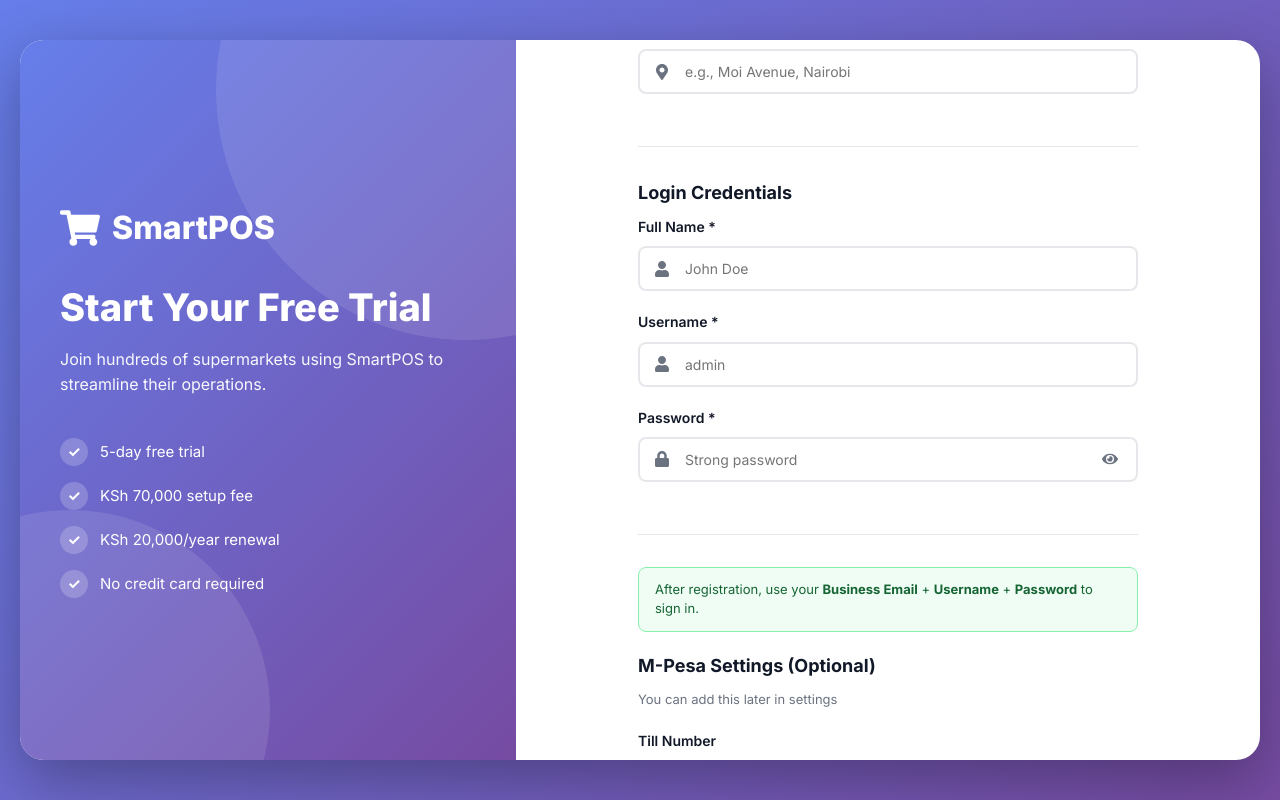
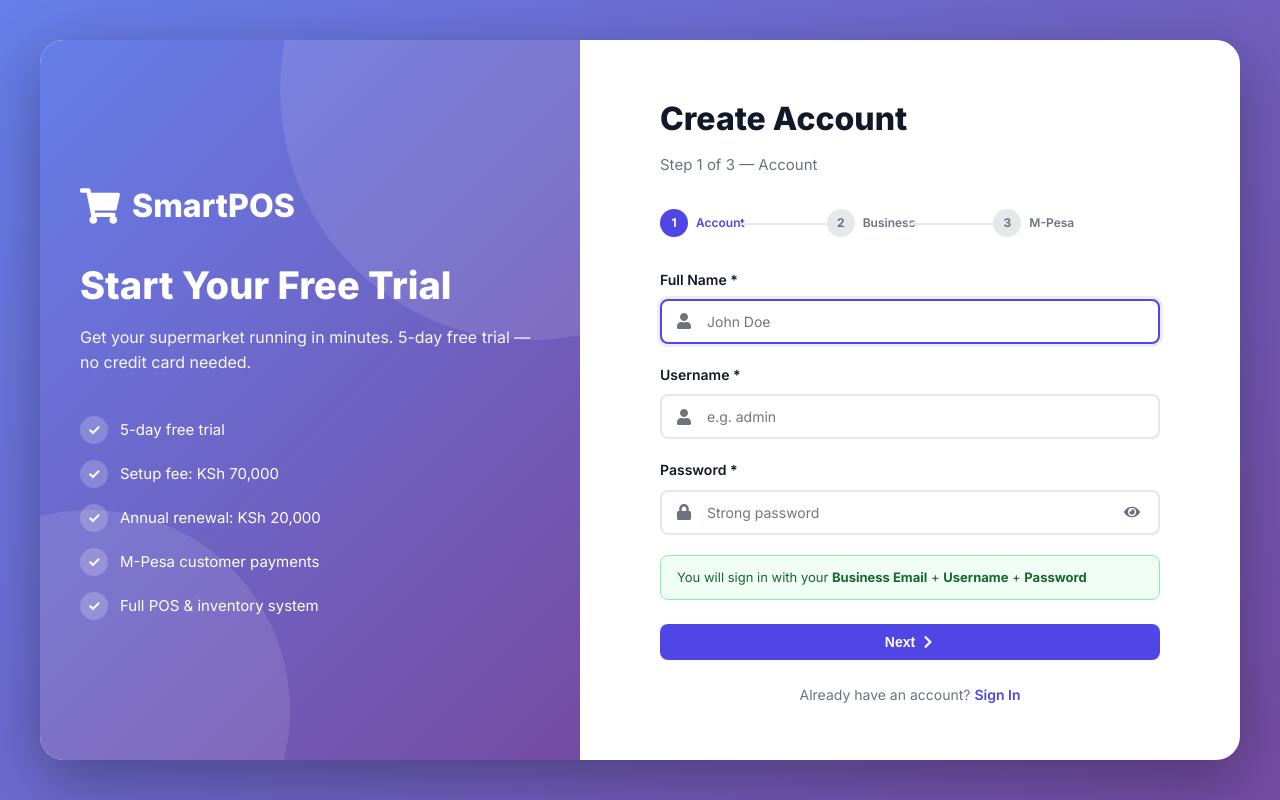
Before and after one commit to manodhiambo/smartpos, a React (Create React App) app in the folder frontend/: page /register in a window 1280 px wide. Built offline with nearby package versions, Linux system fonts and the light colour scheme; no server answers.

Commit message:
Pushing updates

```diff
--- a/frontend/src/pages/RegisterPage.js
+++ b/frontend/src/pages/RegisterPage.js
@@ -1,22 +1,29 @@
 import React, { useState } from 'react';
 import { useNavigate, Link } from 'react-router-dom';
 import { useAuth } from '../context/AuthContext';
-import { FaShoppingCart, FaStore, FaEnvelope, FaPhone, FaMapMarkerAlt, FaUser, FaLock, FaEye, FaEyeSlash, FaTag } from 'react-icons/fa';
+import {
+  FaShoppingCart, FaStore, FaEnvelope, FaPhone,
+  FaMapMarkerAlt, FaUser, FaLock, FaEye, FaEyeSlash,
+  FaChevronRight, FaChevronLeft
+} from 'react-icons/fa';
 import '../styles/AuthPages.css';
+
+const STEPS = ['Account', 'Business', 'M-Pesa'];
 
 const RegisterPage = () => {
   const navigate = useNavigate();
   const { register } = useAuth();
   const [loading, setLoading] = useState(false);
+  const [step, setStep] = useState(0);
   const [showPassword, setShowPassword] = useState(false);
   const [formData, setFormData] = useState({
-    businessName: '',
-    businessEmail: '',
-    businessPhone: '',
-    businessAddress: '',
     adminUsername: '',
     adminPassword: '',
     adminFullName: '',
+    businessEmail: '',
+    businessName: '',
+    businessPhone: '',
+    businessAddress: '',
     mpesaTillNumber: '',
     mpesaPaybill: '',
     mpesaAccountNumber: ''
@@ -25,83 +32,58 @@
 
   const handleChange = (e) => {
     const { name, value } = e.target;
-    setFormData(prev => ({
-      ...prev,
-      [name]: value
-    }));
-    // Clear error for this field
-    if (errors[name]) {
-      setErrors(prev => ({
-        ...prev,
-        [name]: ''
-      }));
-    }
+    setFormData(prev => ({ ...prev, [name]: value }));
+    if (errors[name]) setErrors(prev => ({ ...prev, [name]: '' }));
   };
 
-  const validateForm = () => {
+  const validateStep = (s) => {
     const newErrors = {};
-
-    // Business Information
-    if (!formData.businessName.trim()) {
-      newErrors.businessName = 'Business name is required';
+    if (s === 0) {
+      if (!formData.adminFullName.trim()) newErrors.adminFullName = 'Full name is required';
+      if (!formData.adminUsername.trim()) newErrors.adminUsername = 'Username is required';
+      else if (formData.adminUsername.length < 3) newErrors.adminUsername = 'At least 3 characters';
+      if (!formData.adminPassword) newErrors.adminPassword = 'Password is required';
+      else if (formData.adminPassword.length < 8) newErrors.adminPassword = 'At least 8 characters';
+      else if (!/(?=.*[a-z])(?=.*[A-Z])(?=.*\d)(?=.*[@$!%*?&])/.test(formData.adminPassword))
+        newErrors.adminPassword = 'Must include uppercase, lowercase, number & special character';
     }
-
-    if (!formData.businessEmail.trim()) {
-      newErrors.businessEmail = 'Business email is required';
-    } else if (!/\S+@\S+\.\S+/.test(formData.businessEmail)) {
-      newErrors.businessEmail = 'Invalid email format';
+    if (s === 1) {
+      if (!formData.businessName.trim()) newErrors.businessName = 'Business name is required';
+      if (!formData.businessEmail.trim()) newErrors.businessEmail = 'Business email is required';
+      else if (!/\S+@\S+\.\S+/.test(formData.businessEmail)) newErrors.businessEmail = 'Invalid email';
+      if (!formData.businessPhone.trim()) newErrors.businessPhone = 'Phone is required';
+      else if (!/^(\+254|0)[17]\d{8}$/.test(formData.businessPhone)) newErrors.businessPhone = 'Invalid Kenyan phone number';
+      if (!formData.businessAddress.trim()) newErrors.businessAddress = 'Address is required';
     }
-
-    if (!formData.businessPhone.trim()) {
-      newErrors.businessPhone = 'Business phone is required';
-    } else if (!/^(\+254|0)[17]\d{8}$/.test(formData.businessPhone)) {
-      newErrors.businessPhone = 'Invalid Kenyan phone number';
-    }
-
-    if (!formData.businessAddress.trim()) {
-      newErrors.businessAddress = 'Business address is required';
-    }
-
-    // Admin Information
-    if (!formData.adminUsername.trim()) {
-      newErrors.adminUsername = 'Username is required';
-    } else if (formData.adminUsername.length < 3) {
-      newErrors.adminUsername = 'Username must be at least 3 characters';
-    }
-
-    if (!formData.adminPassword) {
-      newErrors.adminPassword = 'Password is required';
-    } else if (formData.adminPassword.length < 8) {
-      newErrors.adminPassword = 'Password must be at least 8 characters';
-    } else if (!/(?=.*[a-z])(?=.*[A-Z])(?=.*\d)(?=.*[@$!%*?&])/.test(formData.adminPassword)) {
-      newErrors.adminPassword = 'Password must contain uppercase, lowercase, number, and special character';
-    }
-
-    if (!formData.adminFullName.trim()) {
-      newErrors.adminFullName = 'Full name is required';
-    }
-
     setErrors(newErrors);
     return Object.keys(newErrors).length === 0;
   };
 
+  const nextStep = () => {
+    if (validateStep(step)) setStep(s => s + 1);
+  };
+
+  const prevStep = () => {
+    setErrors({});
+    setStep(s => s - 1);
+  };
+
   const handleSubmit = async (e) => {
     e.preventDefault();
-
-    if (!validateForm()) return;
+    if (!validateStep(step)) return;
 
     setLoading(true);
     const result = await register(formData);
     setLoading(false);
 
-    if (result.success) {
-      navigate('/dashboard');
-    }
+    if (result.success) navigate('/dashboard');
   };
 
   return (
     <div className="auth-page">
-      <div className="auth-container register-container">
+      <div className="auth-container">
+
+        {/* Left Panel */}
         <div className="auth-left">
           <div className="auth-left-content">
             <div className="auth-logo">
@@ -110,7 +92,7 @@
             </div>
             <h1 className="auth-left-title">Start Your Free Trial</h1>
             <p className="auth-left-description">
-              Join hundreds of supermarkets using SmartPOS to streamline their operations.
+              Get your supermarket running in minutes. 5-day free trial — no credit card needed.
             </p>
             <div className="auth-features">
               <div className="auth-feature-item">
@@ -119,53 +101,109 @@
               </div>
               <div className="auth-feature-item">
                 <div className="feature-check">✓</div>
-                <span>KSh 70,000 setup fee</span>
+                <span>Setup fee: KSh 70,000</span>
               </div>
               <div className="auth-feature-item">
                 <div className="feature-check">✓</div>
-                <span>KSh 20,000/year renewal</span>
+                <span>Annual renewal: KSh 20,000</span>
               </div>
               <div className="auth-feature-item">
                 <div className="feature-check">✓</div>
-                <span>No credit card required</span>
+                <span>M-Pesa customer payments</span>
+              </div>
+              <div className="auth-feature-item">
+                <div className="feature-check">✓</div>
+                <span>Full POS & inventory system</span>
               </div>
             </div>
           </div>
         </div>
 
+        {/* Right Panel */}
         <div className="auth-right">
           <div className="auth-form-container">
-            <h2 className="auth-form-title">Create Your Account</h2>
-            <p className="auth-form-subtitle">Fill in your details to get started</p>
+            <h2 className="auth-title">Create Account</h2>
+            <p className="auth-subtitle">Step {step + 1} of {STEPS.length} — {STEPS[step]}</p>
 
-            <form onSubmit={handleSubmit} className="auth-form">
-              {/* Pricing Banner */}
-              <div className="pricing-banner">
-                <FaTag className="pricing-banner-icon" />
-                <span>5-day free trial, then KSh 70,000 setup fee + KSh 20,000/year</span>
+            {/* Step indicators */}
+            <div className="reg-steps">
+              {STEPS.map((label, i) => (
+                <div key={label} className={`reg-step ${i === step ? 'active' : i < step ? 'done' : ''}`}>
+                  <div className="reg-step-dot">{i < step ? '✓' : i + 1}</div>
+                  <span className="reg-step-label">{label}</span>
+                </div>
+              ))}
             </div>
 
-              {/* Business Information */}
-              <div className="form-section">
-                <h3 className="form-section-title">Business Information</h3>
+            <form onSubmit={step < STEPS.length - 1 ? (e) => { e.preventDefault(); nextStep(); } : handleSubmit} className="auth-form">
+
+              {/* Step 0 — Login Credentials */}
+              {step === 0 && (
+                <>
+                  <div className="input-group">
+                    <label htmlFor="adminFullName">Full Name *</label>
+                    <div className="input-with-icon">
+                      <FaUser className="input-icon" />
+                      <input
+                        type="text"
+                        id="adminFullName"
+                        name="adminFullName"
+                        placeholder="John Doe"
+                        value={formData.adminFullName}
+                        onChange={handleChange}
+                        disabled={loading}
+                        autoFocus
+                      />
+                    </div>
+                    {errors.adminFullName && <span className="input-error">{errors.adminFullName}</span>}
+                  </div>
 
                   <div className="input-group">
-                  <label htmlFor="businessName">Business Name *</label>
+                    <label htmlFor="adminUsername">Username *</label>
                     <div className="input-with-icon">
-                    <FaStore className="input-icon" />
+                      <FaUser className="input-icon" />
                       <input
                         type="text"
-                      id="businessName"
-                      name="businessName"
-                      placeholder="e.g., Nairobi Supermarket"
-                      value={formData.businessName}
+                        id="adminUsername"
+                        name="adminUsername"
+                        placeholder="e.g. admin"
+                        value={formData.adminUsername}
                         onChange={handleChange}
                         disabled={loading}
                       />
                     </div>
-                  {errors.businessName && <span className="input-error">{errors.businessName}</span>}
+                    {errors.adminUsername && <span className="input-error">{errors.adminUsername}</span>}
                   </div>
 
+                  <div className="input-group">
+                    <label htmlFor="adminPassword">Password *</label>
+                    <div className="input-with-icon">
+                      <FaLock className="input-icon" />
+                      <input
+                        type={showPassword ? 'text' : 'password'}
+                        id="adminPassword"
+                        name="adminPassword"
+                        placeholder="Strong password"
+                        value={formData.adminPassword}
+                        onChange={handleChange}
+                        disabled={loading}
+                      />
+                      <button type="button" className="password-toggle" onClick={() => setShowPassword(v => !v)}>
+                        {showPassword ? <FaEyeSlash /> : <FaEye />}
+                      </button>
+                    </div>
+                    {errors.adminPassword && <span className="input-error">{errors.adminPassword}</span>}
+                  </div>
+
+                  <div className="signin-info-box">
+                    You will sign in with your <strong>Business Email</strong> + <strong>Username</strong> + <strong>Password</strong>
+                  </div>
+                </>
+              )}
+
+              {/* Step 1 — Business Info */}
+              {step === 1 && (
+                <>
                   <div className="input-group">
                     <label htmlFor="businessEmail">Business Email *</label>
                     <div className="input-with-icon">
@@ -178,9 +216,27 @@
                         value={formData.businessEmail}
                         onChange={handleChange}
                         disabled={loading}
+                        autoFocus
                       />
                     </div>
                     {errors.businessEmail && <span className="input-error">{errors.businessEmail}</span>}
+                  </div>
+
+                  <div className="input-group">
+                    <label htmlFor="businessName">Business Name *</label>
+                    <div className="input-with-icon">
+                      <FaStore className="input-icon" />
+                      <input
+                        type="text"
+                        id="businessName"
+                        name="businessName"
+                        placeholder="e.g. Nairobi Supermarket"
+                        value={formData.businessName}
+                        onChange={handleChange}
+                        disabled={loading}
+                      />
+                    </div>
+                    {errors.businessName && <span className="input-error">{errors.businessName}</span>}
                   </div>
 
                   <div className="input-group">
@@ -208,7 +264,7 @@
                         type="text"
                         id="businessAddress"
                         name="businessAddress"
-                      placeholder="e.g., Moi Avenue, Nairobi"
+                        placeholder="e.g. Moi Avenue, Nairobi"
                         value={formData.businessAddress}
                         onChange={handleChange}
                         disabled={loading}
@@ -216,114 +272,57 @@
                     </div>
                     {errors.businessAddress && <span className="input-error">{errors.businessAddress}</span>}
                   </div>
-              </div>
+                </>
+              )}
 
-              {/* Login Credentials */}
-              <div className="form-section">
-                <h3 className="form-section-title">Login Credentials</h3>
-
-                <div className="input-group">
-                  <label htmlFor="adminFullName">Full Name *</label>
-                  <div className="input-with-icon">
-                    <FaUser className="input-icon" />
-                    <input
-                      type="text"
-                      id="adminFullName"
-                      name="adminFullName"
-                      placeholder="John Doe"
-                      value={formData.adminFullName}
-                      onChange={handleChange}
-                      disabled={loading}
-                    />
-                  </div>
-                  {errors.adminFullName && <span className="input-error">{errors.adminFullName}</span>}
-                </div>
-
-                <div className="input-group">
-                  <label htmlFor="adminUsername">Username *</label>
-                  <div className="input-with-icon">
-                    <FaUser className="input-icon" />
-                    <input
-                      type="text"
-                      id="adminUsername"
-                      name="adminUsername"
-                      placeholder="admin"
-                      value={formData.adminUsername}
-                      onChange={handleChange}
-                      disabled={loading}
-                    />
-                  </div>
-                  {errors.adminUsername && <span className="input-error">{errors.adminUsername}</span>}
-                </div>
-
-                <div className="input-group">
-                  <label htmlFor="adminPassword">Password *</label>
-                  <div className="input-with-icon">
-                    <FaLock className="input-icon" />
-                    <input
-                      type={showPassword ? 'text' : 'password'}
-                      id="adminPassword"
-                      name="adminPassword"
-                      placeholder="Strong password"
-                      value={formData.adminPassword}
-                      onChange={handleChange}
-                      disabled={loading}
-                    />
-                    <button
-                      type="button"
-                      className="password-toggle"
-                      onClick={() => setShowPassword(!showPassword)}
-                    >
-                      {showPassword ? <FaEyeSlash /> : <FaEye />}
-                    </button>
-                  </div>
-                  {errors.adminPassword && <span className="input-error">{errors.adminPassword}</span>}
-                </div>
-              </div>
-
-              {/* Sign-in info callout */}
-              <div className="signin-info-box">
-                After registration, use your <strong>Business Email</strong> + <strong>Username</strong> + <strong>Password</strong> to sign in.
-              </div>
-
-              {/* M-Pesa Settings (Optional) */}
-              <div className="form-section">
-                <h3 className="form-section-title">M-Pesa Settings (Optional)</h3>
-                <p className="form-section-description">You can add this later in settings</p>
+              {/* Step 2 — M-Pesa (optional) */}
+              {step === 2 && (
+                <>
+                  <p className="auth-subtitle" style={{ marginTop: 0, marginBottom: 24 }}>
+                    Configure how your customers pay via M-Pesa at checkout. You can skip this and add it later in Settings.
+                  </p>
 
                   <div className="input-group">
                     <label htmlFor="mpesaTillNumber">Till Number</label>
+                    <div className="input-with-icon">
+                      <FaStore className="input-icon" />
                       <input
                         type="text"
                         id="mpesaTillNumber"
                         name="mpesaTillNumber"
-                    placeholder="e.g., 123456"
+                        placeholder="e.g. 123456"
                         value={formData.mpesaTillNumber}
                         onChange={handleChange}
                         disabled={loading}
                       />
                     </div>
+                  </div>
 
                   <div className="input-group">
                     <label htmlFor="mpesaPaybill">Paybill Number</label>
+                    <div className="input-with-icon">
+                      <FaStore className="input-icon" />
                       <input
                         type="text"
                         id="mpesaPaybill"
                         name="mpesaPaybill"
-                    placeholder="e.g., 654321"
+                        placeholder="e.g. 654321"
                         value={formData.mpesaPaybill}
                         onChange={handleChange}
                         disabled={loading}
                       />
                     </div>
+                  </div>
 
                   <div className="input-group">
                     <label htmlFor="mpesaAccountNumber">Account Number</label>
+                    <div className="input-with-icon">
+                      <FaStore className="input-icon" />
                       <input
                         type="text"
                         id="mpesaAccountNumber"
                         name="mpesaAccountNumber"
-                    placeholder="e.g., MyStore123"
+                        placeholder="e.g. MyStore123"
                         value={formData.mpesaAccountNumber}
                         onChange={handleChange}
                         disabled={loading}
@@ -331,35 +330,37 @@
                     </div>
                   </div>
 
-              <button
-                type="submit"
-                className="btn btn-primary btn-block"
-                disabled={loading}
-              >
-                {loading ? (
-                  <>
-                    <div className="spinner-small"></div>
-                    Creating Account...
+                  <div className="pricing-banner">
+                    After your 5-day trial, a setup fee of <strong>KSh 70,000</strong> applies, then <strong>KSh 20,000/year</strong> to renew.
+                  </div>
                 </>
+              )}
+
+              {/* Navigation buttons */}
+              <div className="reg-nav">
+                {step > 0 && (
+                  <button type="button" className="btn btn-outline reg-back-btn" onClick={prevStep} disabled={loading}>
+                    <FaChevronLeft /> Back
+                  </button>
+                )}
+                {step < STEPS.length - 1 ? (
+                  <button type="submit" className="btn btn-primary reg-next-btn" disabled={loading}>
+                    Next <FaChevronRight />
+                  </button>
                 ) : (
-                  'Create Account'
+                  <button type="submit" className="btn btn-primary reg-next-btn" disabled={loading}>
+                    {loading ? <><div className="spinner-small"></div> Creating...</> : 'Create Account'}
+                  </button>
                 )}
-              </button>
+              </div>
             </form>
 
-            <div className="auth-divider">
-              <span>Already have an account?</span>
+            <p className="auth-footer">
+              Already have an account? <Link to="/login">Sign In</Link>
+            </p>
+          </div>
         </div>
 
-            <Link to="/login" className="btn btn-outline btn-block">
-              Sign In
-            </Link>
-
-            <div className="auth-footer-links">
-              <Link to="/" className="auth-link">← Back to Home</Link>
-            </div>
-          </div>
-        </div>
       </div>
     </div>
   );
--- a/frontend/src/styles/AuthPages.css
+++ b/frontend/src/styles/AuthPages.css
@@ -19,10 +19,7 @@
   min-height: 600px;
 }
 
-.register-container {
-  max-width: 1400px;
-  grid-template-columns: 40% 60%;
-}
+/* register-container: same layout as login — no override needed */
 
 /* Left Side */
 .auth-left {
@@ -320,10 +317,6 @@
     max-width: 600px;
   }
 
-  .register-container {
-    grid-template-columns: 1fr;
-  }
-
   .auth-left {
     display: none;
   }
@@ -362,6 +355,128 @@
   }
 }
 
+/* Registration step indicators */
+.reg-steps {
+  display: flex;
+  align-items: center;
+  gap: 0;
+  margin-bottom: 32px;
+}
+
+.reg-step {
+  display: flex;
+  align-items: center;
+  gap: 8px;
+  flex: 1;
+  position: relative;
+}
+
+.reg-step:not(:last-child)::after {
+  content: '';
+  position: absolute;
+  right: 0;
+  top: 14px;
+  width: calc(100% - 80px);
+  height: 2px;
+  background: var(--border-color);
+  left: 80px;
+}
+
+.reg-step.done:not(:last-child)::after {
+  background: var(--primary-color);
+}
+
+.reg-step-dot {
+  width: 28px;
+  height: 28px;
+  border-radius: 50%;
+  background: var(--border-color);
+  color: var(--text-secondary);
+  display: flex;
+  align-items: center;
+  justify-content: center;
+  font-size: 12px;
+  font-weight: 700;
+  flex-shrink: 0;
+  position: relative;
+  z-index: 1;
+  transition: all 0.2s ease;
+}
+
+.reg-step.active .reg-step-dot {
+  background: var(--primary-color);
+  color: white;
+}
+
+.reg-step.done .reg-step-dot {
+  background: #22c55e;
+  color: white;
+}
+
+.reg-step-label {
+  font-size: 12px;
+  font-weight: 600;
+  color: var(--text-secondary);
+  white-space: nowrap;
+}
+
+.reg-step.active .reg-step-label {
+  color: var(--primary-color);
+}
+
+.reg-step.done .reg-step-label {
+  color: #22c55e;
+}
+
+/* Registration nav buttons */
+.reg-nav {
+  display: flex;
+  gap: 12px;
+  margin-top: 24px;
+}
+
+.reg-back-btn {
+  flex: 0 0 auto;
+  gap: 6px;
+}
+
+.reg-next-btn {
+  flex: 1;
+  gap: 6px;
+  justify-content: center;
+}
+
+/* Match login page title classes */
+.auth-title {
+  font-size: 32px;
+  font-weight: 800;
+  color: var(--text-primary);
+  margin-bottom: 8px;
+}
+
+.auth-subtitle {
+  font-size: 15px;
+  color: var(--text-secondary);
+  margin-bottom: 32px;
+}
+
+.auth-footer {
+  text-align: center;
+  margin-top: 24px;
+  font-size: 14px;
+  color: var(--text-secondary);
+}
+
+.auth-footer a {
+  color: var(--primary-color);
+  font-weight: 600;
+  text-decoration: none;
+}
+
+.auth-footer a:hover {
+  text-decoration: underline;
+}
+
 /* Pricing banner on registration form */
 .pricing-banner {
   display: flex;
```
Lines whose indentation alone changed are shown as unchanged.
